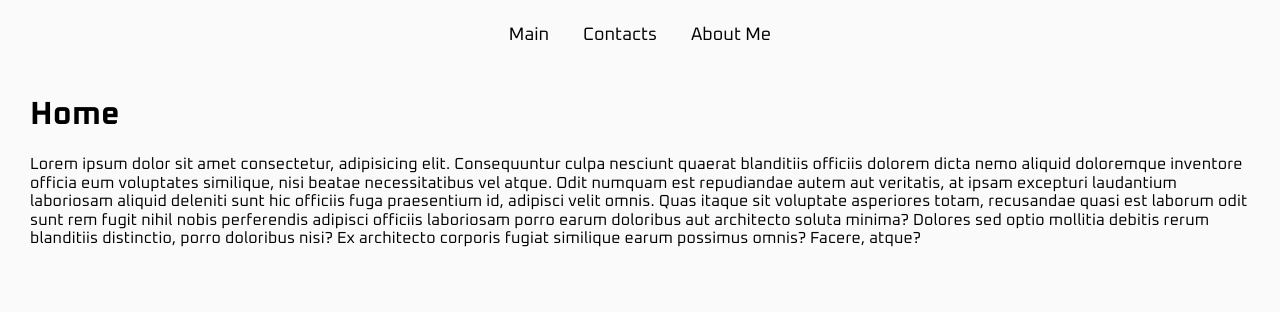
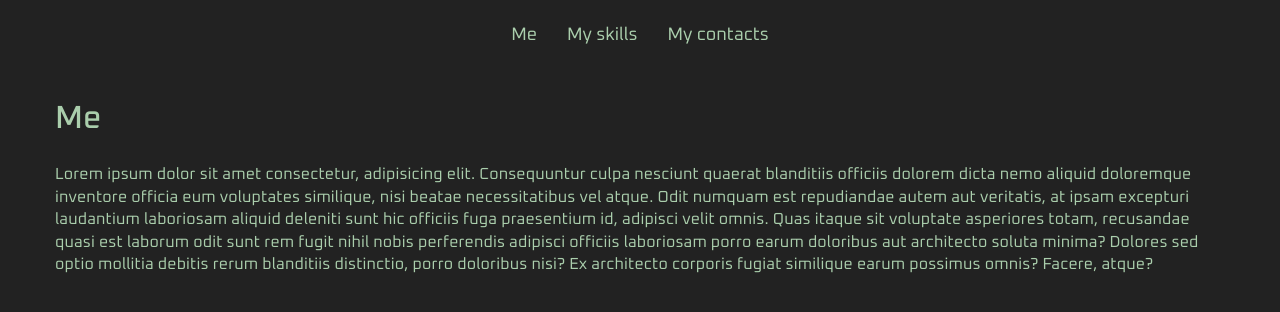
Before and after one commit to semenovdemyan/semenoff.dev, a React (Vite) app: page / in a window 1280 px wide. Shown: the top 312 px of the page. Built offline with nearby package versions, Linux system fonts and the light colour scheme.

Commit message:
add some styles

```diff
--- a/src/App.css
+++ b/src/App.css
@@ -1,6 +1,13 @@
+:root {
+  --color1: #222;
+  --color2: #d1ffd4c7;
+  --color3: #;
+  --color4: #;
+}
+
 .container {
   padding: 15px 30px;
-  /* background-color: #2c2c2c; */
-  background-color: #fafafa;
+  background-color: var(--color1);
+  color: var(--color2);
   min-height: 100vh;
 }
--- a/src/Components/Button/Button.css
+++ b/src/Components/Button/Button.css
@@ -1,5 +1,5 @@
 .btn {
-  color: #000;
+  color: var(--color2);
   padding: 10px 15px;
   border: none;
   background-color: inherit;
--- a/src/Components/Header/Header.module.css
+++ b/src/Components/Header/Header.module.css
@@ -1,4 +1,12 @@
+a {
+  color: var(--color2);
+  border-bottom: 2px solid;
+  padding-bottom: 2px;
+  margin-bottom: 15px;
+}
+
 .header-container {
+  color: var(--color2);
   display: flex; /* Используем Flexbox */
   flex-direction: column; /* Вертикальное расположение элементов */
   align-items: center; /* Центрирование по горизонтали */
@@ -6,5 +14,9 @@
 }
 
 .header-buttons {
+  color: var(--color2);
   margin-bottom: 20px; /* Отступ между кнопками и контентом */
 }
+.content {
+  max-width: 1170px;
+}
--- a/src/Components/Header/Header.tsx
+++ b/src/Components/Header/Header.tsx
@@ -9,8 +9,8 @@ import { gsap } from 'gsap';
 
 const pages = {
   Home: <Home />,
+  AboutMePage: <AboutMe />,
   ContactsPage: <Contacts />,
-  AboutMePage: <AboutMe />,
 };
 
 export const Header = () => {
@@ -59,17 +59,19 @@ export const Header = () => {
   return (
     <div className={styles['header-container']} ref={containerRef}>
       <div className={styles['header-buttons']}>
-        <Button label="Main" onClick={() => handlePageChange('Home')} />{' '}
+        <Button label="Me" onClick={() => handlePageChange('Home')} />
         <Button
-          label="Contacts"
+          label="My skills"
+          onClick={() => handlePageChange('AboutMePage')}
+        />
+        <Button
+          label="My contacts"
           onClick={() => handlePageChange('ContactsPage')}
-        />{' '}
-        <Button
-          label="About Me"
-          onClick={() => handlePageChange('AboutMePage')}
-        />{' '}
+        />
       </div>
-      <div ref={contentRef}>{pages[currentPage]}</div>
+      <div className={styles['content']} ref={contentRef}>
+        {pages[currentPage]}
+      </div>
     </div>
   );
 };
--- a/src/Pages/PageAboutMe/AboutMe.module.css
+++ b/src/Pages/PageAboutMe/AboutMe.module.css
@@ -0,0 +1,13 @@
+.skillsWrapper {
+  display: flex;
+  justify-content: space-between;
+  gap: 40px;
+}
+
+.skillsList {
+  min-width: 320px;
+}
+
+.skillsBanner {
+  max-width: 500px;
+}
--- a/src/Pages/PageAboutMe/AboutMe.tsx
+++ b/src/Pages/PageAboutMe/AboutMe.tsx
@@ -1,23 +1,45 @@
 import React from 'react';
-import './AboutMe.module.css';
-
+import styles from './AboutMe.module.css';
 export const AboutMe: React.FC = () => {
   return (
-    <div>
-      <h1>About Me</h1>
-      <p>
+    <>
+      <h1>My skills</h1>
+      <div className={styles['skillsWrapper']}>
+        <ul className={styles['skillsList']}>
+          <li>
+            <h2>Typescript</h2>
+          </li>
+          <li>
+            <h2>Typescript</h2>
+          </li>
+          <li>
+            <h2>Typescript</h2>
+          </li>
+          <li>
+            <h2>Typescript</h2>
+          </li>
+          <li>
+            <h2>Typescript</h2>
+          </li>
+          <li>
+            <h2>Typescript</h2>
+          </li>
+        </ul>
+        <div className={styles['skillsBanner']}>
           Lorem ipsum dolor sit amet consectetur, adipisicing elit. Consequuntur
           culpa nesciunt quaerat blanditiis officiis dolorem dicta nemo aliquid
           doloremque inventore officia eum voluptates similique, nisi beatae
           necessitatibus vel atque. Odit numquam est repudiandae autem aut
           veritatis, at ipsam excepturi laudantium laboriosam aliquid deleniti
-        sunt hic officiis fuga praesentium id, adipisci velit omnis. Quas itaque
-        sit voluptate asperiores totam, recusandae quasi est laborum odit sunt
-        rem fugit nihil nobis perferendis adipisci officiis laboriosam porro
-        earum doloribus aut architecto soluta minima? Dolores sed optio mollitia
-        debitis rerum blanditiis distinctio, porro doloribus nisi? Ex architecto
-        corporis fugiat similique earum possimus omnis? Facere, atque?
-      </p>
+          sunt hic officiis fuga praesentium id, adipisci velit omnis. Quas
+          itaque sit voluptate asperiores totam, recusandae quasi est laborum
+          odit sunt rem fugit nihil nobis perferendis adipisci officiis
+          laboriosam porro earum doloribus aut architecto soluta minima? Dolores
+          sed optio mollitia debitis rerum blanditiis distinctio, porro
+          doloribus nisi? Ex architecto corporis fugiat similique earum possimus
+          omnis? Facere, atque?
         </div>
+      </div>
+    </>
   );
 };
--- a/src/Pages/PageHome/Home.tsx
+++ b/src/Pages/PageHome/Home.tsx
@@ -3,7 +3,7 @@ import './Home.module.css';
 export const Home = () => {
   return (
     <div>
-      <h1>Home</h1>
+      <h1>Me</h1>
       <p>
         Lorem ipsum dolor sit amet consectetur, adipisicing elit. Consequuntur
         culpa nesciunt quaerat blanditiis officiis dolorem dicta nemo aliquid
```
Also changed, not shown: src/normalize.css. Lines whose indentation alone changed are shown as unchanged.
